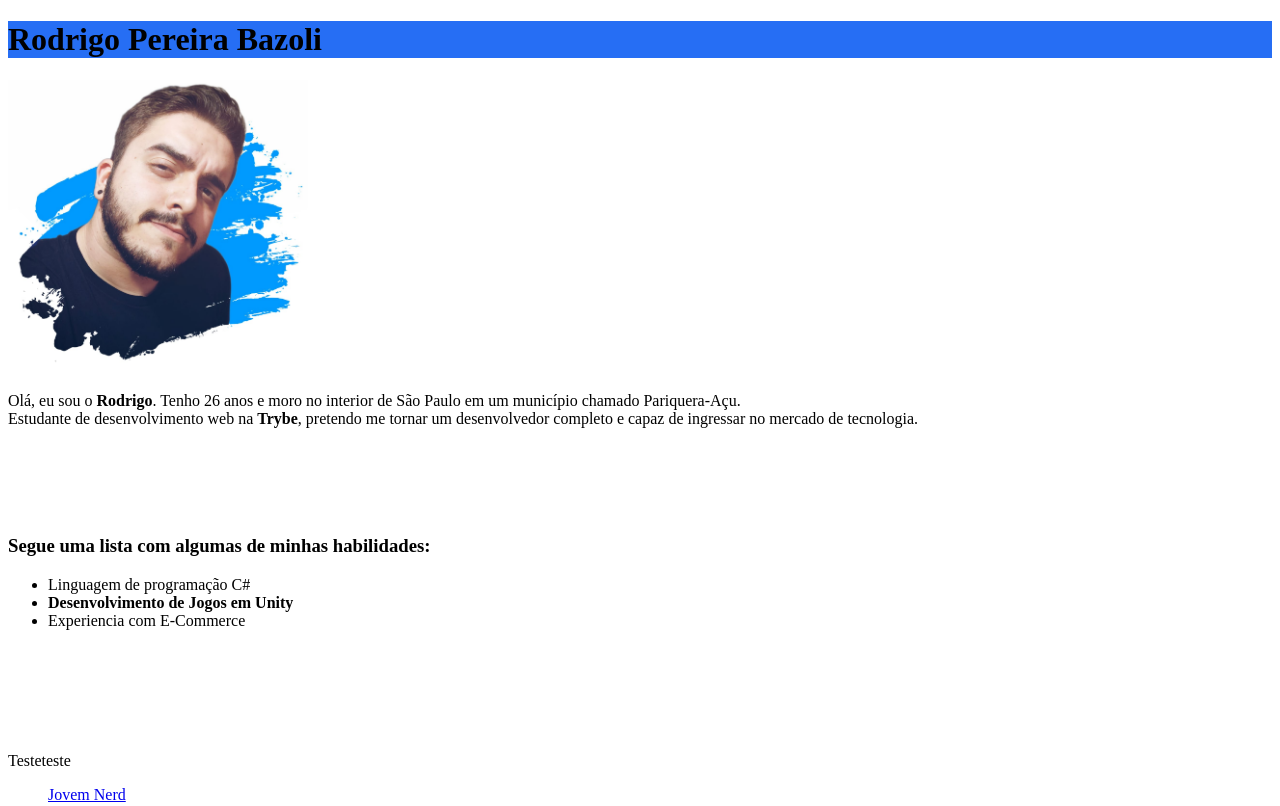
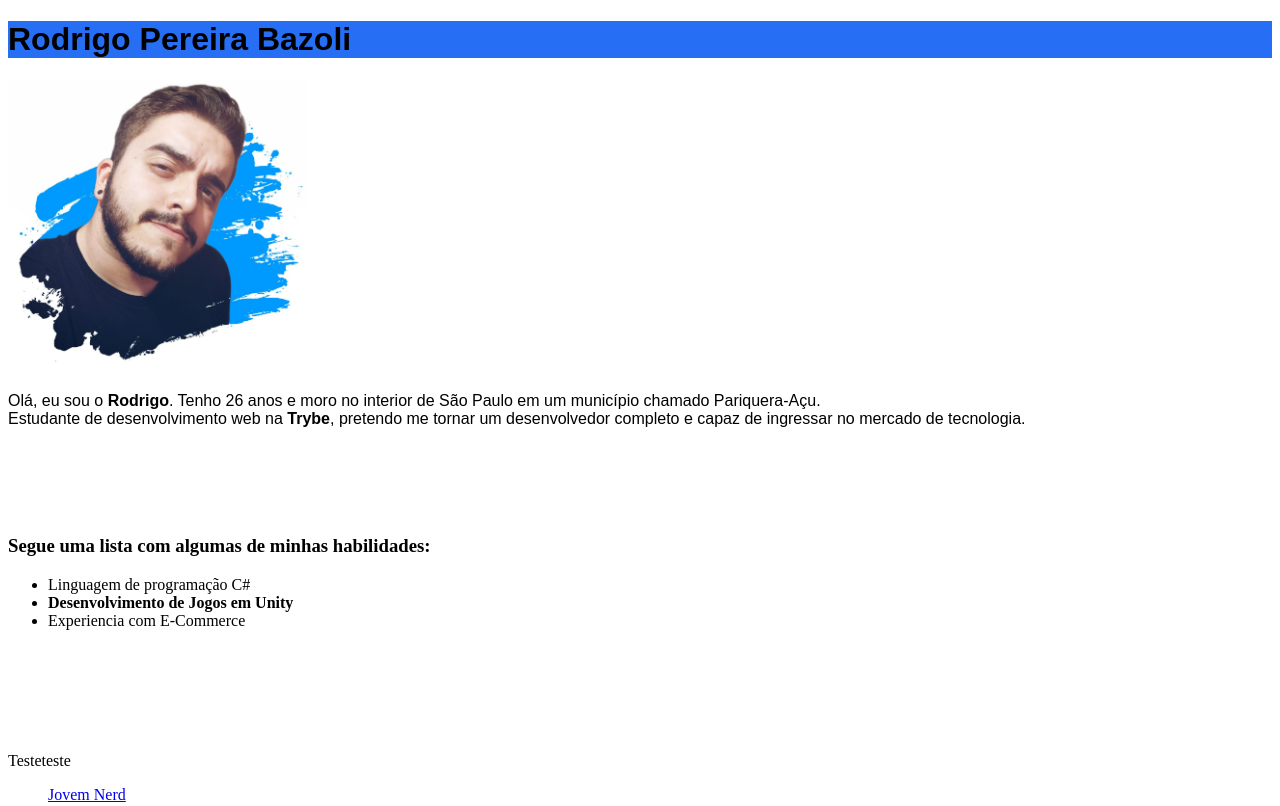
Before and after one commit to zBazoli/zBazoli.github.io, a plain HTML site: page index.html in a window 1280 px wide. Shown: the top 806 px of the page. Drawn offline with Linux system fonts and the light colour scheme.

Commit message:
modificaçoes

```diff
--- a/index.html
+++ b/index.html
@@ -5,20 +5,12 @@
     <meta http-equiv="X-UA-Compatible" content="IE=edge">
     <meta name="viewport" content="width=device-width, initial-scale=1.0">
     <title>Portfólio</title>
-    <style>
-        body {
-            background-color: white;
-        }
-
-        #nome {
-            background-color: rgb(38, 110, 244);
-        }
-
-
-
-    </style>
+    <link rel="stylesheet" type="text/css" href="style.css">
+    <style></style>
 </head>
 <body>
+
+    <div id="texto">
     <h1 id="nome">Rodrigo Pereira Bazoli<h1>
         <h2></h2>
     <img src="portfolioxtest.png" alt="Foto de Rodrigo Bazoli" width="300px">
@@ -27,10 +19,7 @@
         <br>Estudante de desenvolvimento web na <strong>Trybe</strong>, pretendo me tornar um desenvolvedor completo e capaz de ingressar no mercado de tecnologia.
     </p>
 
-    <br>
-    <br>
-    <br>
-    <br>
+    <br><br><br><br>
 
     <h3><strong>Segue uma lista com algumas de minhas habilidades:</strong></h3>
     <ul>
@@ -39,25 +28,14 @@
         <li>Experiencia com E-Commerce</li>
     </ul>
 
-    <br>
-    <br>
-    <br>
-    <br>
-    <br>
+    <br><br><br><br><br>
 
     <p>Testeteste</p>
     <ul>
     <a href="https://jovemnerd.com.br/" target="_blank">Jovem Nerd</a>
     </ul>
 
-    <br>
-    <br>
-    <br>
-    <br>
-    <br>
-    <br>
-    <br>
-    <br>
+    <br><br><br><br><br><br><br><br>
 
     <p>Índice teste
         <ul>
@@ -68,6 +46,7 @@
             <a href="#interesse">Interesses.</a>
         </ul>
     </p>
+</div>
 
 </body>
 </html>
--- /dev/null
+++ b/style.css
@@ -0,0 +1,12 @@
+body {
+    background-color: white;
+}
+
+#nome {
+    background-color: rgb(38, 110, 244);
+    font-family: sans-serif;
+}
+
+#sobre {
+    font-family: sans-serif;
+}
```
